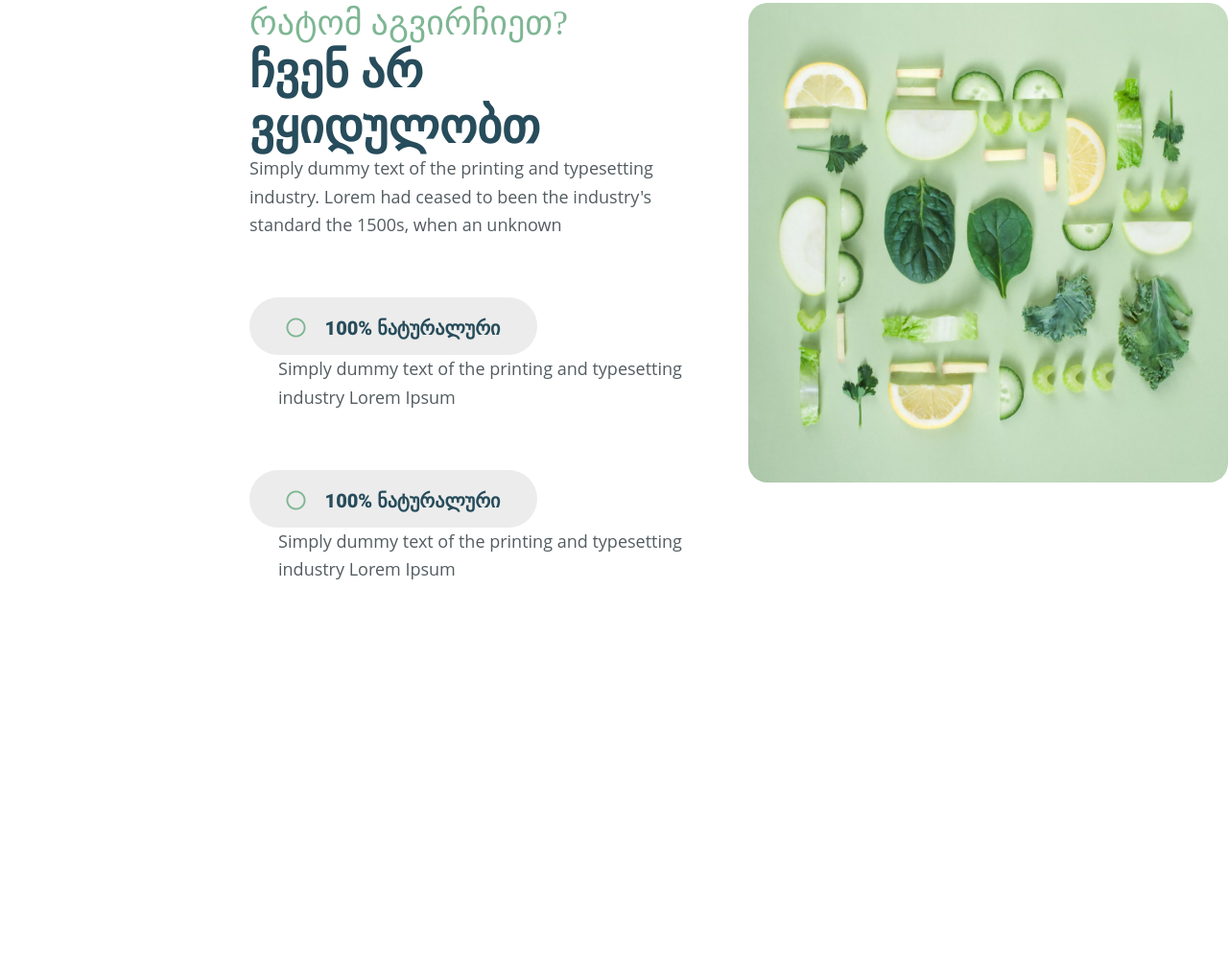
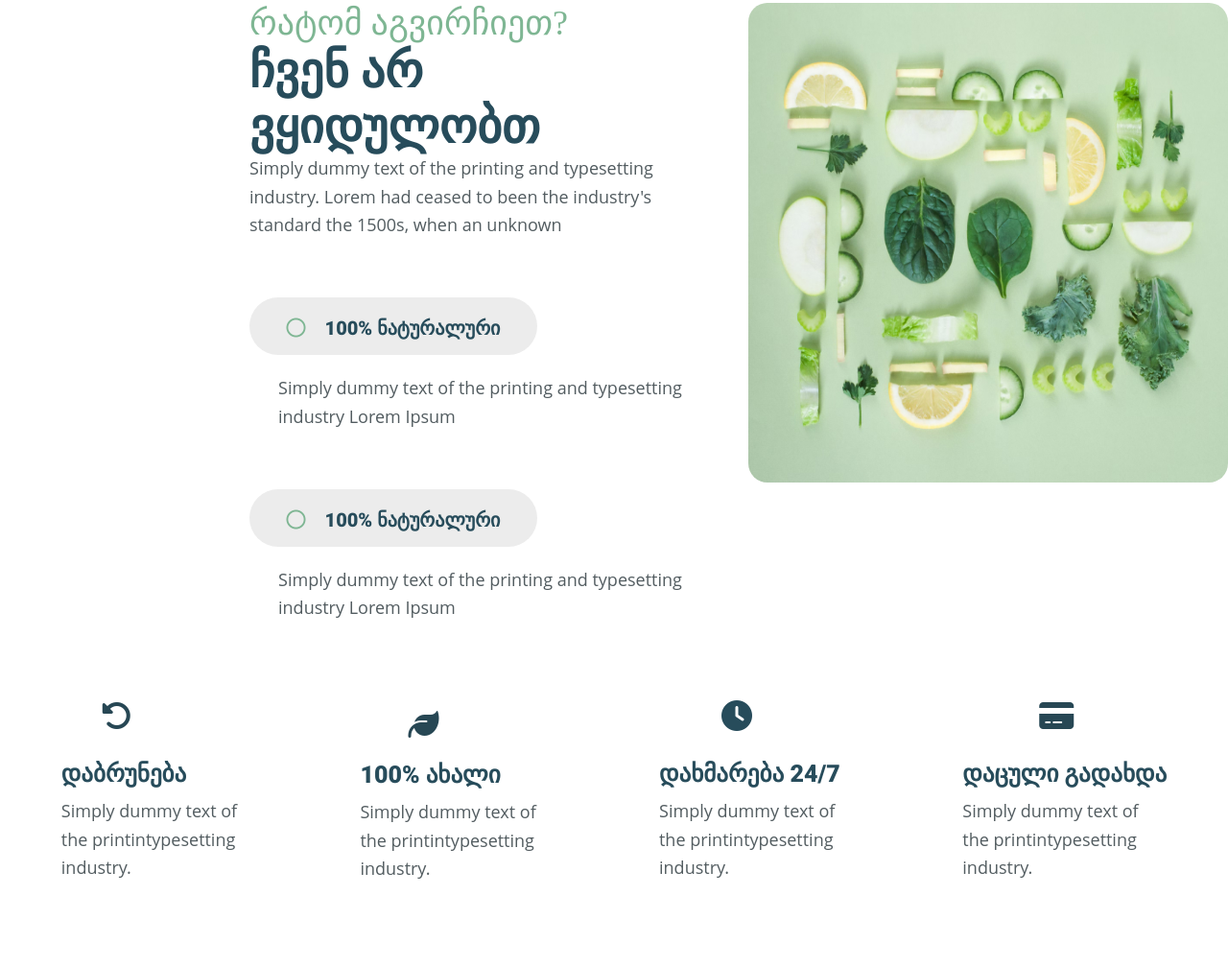
Before and after one commit to Sabaa01/New-folder-7-, a plain HTML site: page pages/about-us.html in a window 1280 px wide. Shown: the part 1303-2310 px from the top of the page at 96% size. Before the commit the page ends 1972 px from the top, so only its background shows below. Drawn offline with Linux system fonts and the light colour scheme.

Commit message:
s3
upgrade section3

```diff
--- a/pages/about-us.html
+++ b/pages/about-us.html
@@ -87,6 +87,29 @@
                 </div>
 
             </div>
+
+<div class="flex3">
+    <div>
+            <i class="fa-solid fa-rotate-left fa-2xl left" style="color: #274754;"></i>
+            <h2 class="return">დაბრუნება</h2>
+            <p class="return-p">Simply dummy text of the printintypesetting industry.</p>
+        </div>
+        <div>
+            <i class="fa-solid fa-leaf fa-2x left2" style="color: #274754;"></i>
+            <h2 class="return">100% ახალი</h2>
+            <p class="return-p">Simply dummy text of the printintypesetting industry.</p>
+        </div>
+        <div>
+            <i class="fa-solid fa-clock fa-2xl left3" style="color: #274c5b;"></i>
+            <h2 class="return">დახმარება 24/7</h2>
+            <p class="return-p">Simply dummy text of the printintypesetting industry.</p>
+        </div>
+        <div>
+            <i class="fa-solid fa-credit-card fa-2xl left4" style="color: #274754;"></i>
+            <h2 class="return">დაცული გადახდა</h2>
+            <p class="return-p">Simply dummy text of the printintypesetting industry.</p>
+        </div>
+        </div>
         </section>
     </main>
 </body>
--- a/scss/global.scss
+++ b/scss/global.scss
@@ -1182,7 +1182,55 @@ line-height: normal;
 }
 
 .about-us-s3{
+.flex3{
+    display: flex;
+    justify-content: space-around;
+}
+
+.left{
+    margin-left: 42px;
+    margin-bottom: 45px;
+}
+.left2{
+    margin-left: 50px;
+    margin-bottom: 22px;
+}
+.left3{
+    margin-left: 65px;
+    margin-bottom: 45px;
+}
+.left4{
+    margin-left: 80px;
+    margin-bottom: 45px;
+}
+
+    .return{
+        color: #274C5B;
+font-family: Roboto;
+font-size: 25px;
+font-style: normal;
+font-weight: 800;
+line-height: normal;
+margin-bottom: 10px;
+    }
+
+.return-p{
+    color: #525C60;
+    width: 184px;
+    height: 115px;
+font-family: Open Sans;
+font-size: 18px;
+font-style: normal;
+font-weight: 400;
+line-height: 165.4%;
+}
+
+
+
+
+
     .text-div-about-us{
+        margin-bottom: 30px;
         width: 671px;
         margin-left: 260px;
     }
@@ -1196,6 +1244,7 @@ line-height: normal;
 
     }
     .wedontbuy{
+
         color: #274C5B;
 font-family: Roboto;
 font-size: 50px;
@@ -1214,6 +1263,7 @@ font-weight: 400;
 line-height: 165.4%; /* 29.772px */
     }
     .backgorund-color{
+        margin-bottom: 20px;
         border-radius: 49px;
 background: #ECECEC;
 width: 300px;
@@ -1241,4 +1291,5 @@ i{
     .text{
         margin-left: 30px;
     }
+
 }
```
Also changed, not shown: css/global.css, 1 other file.
